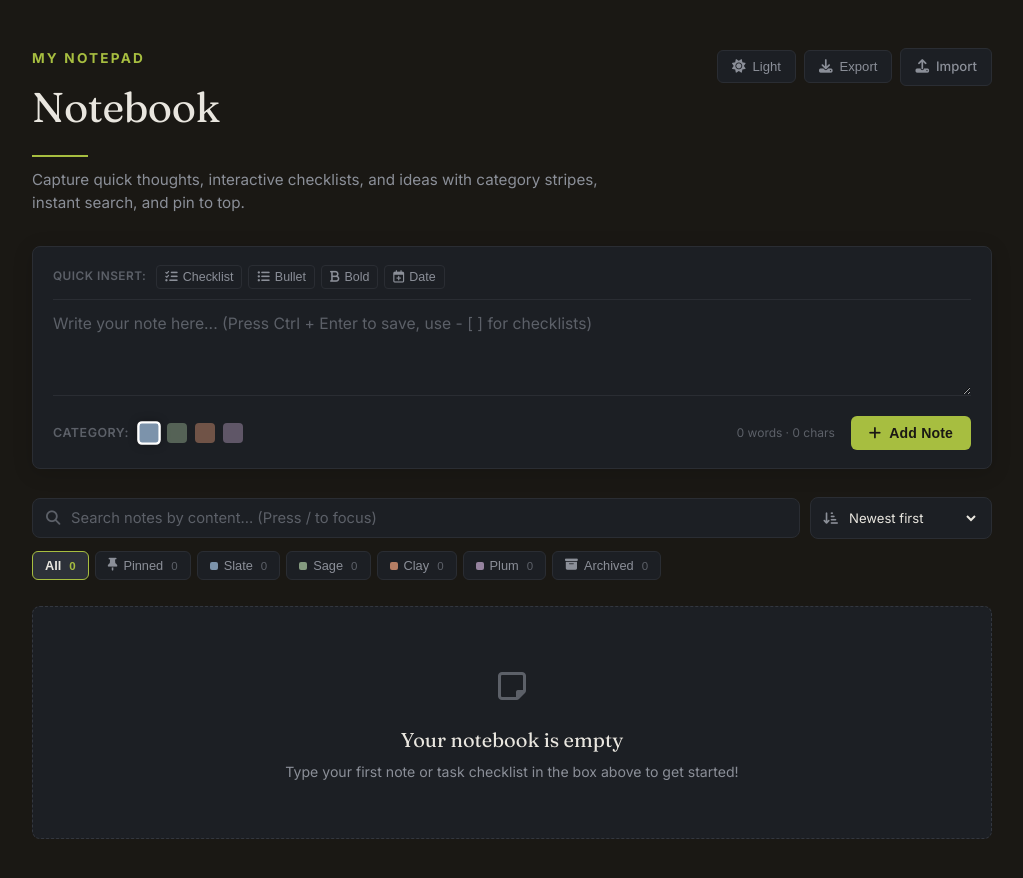
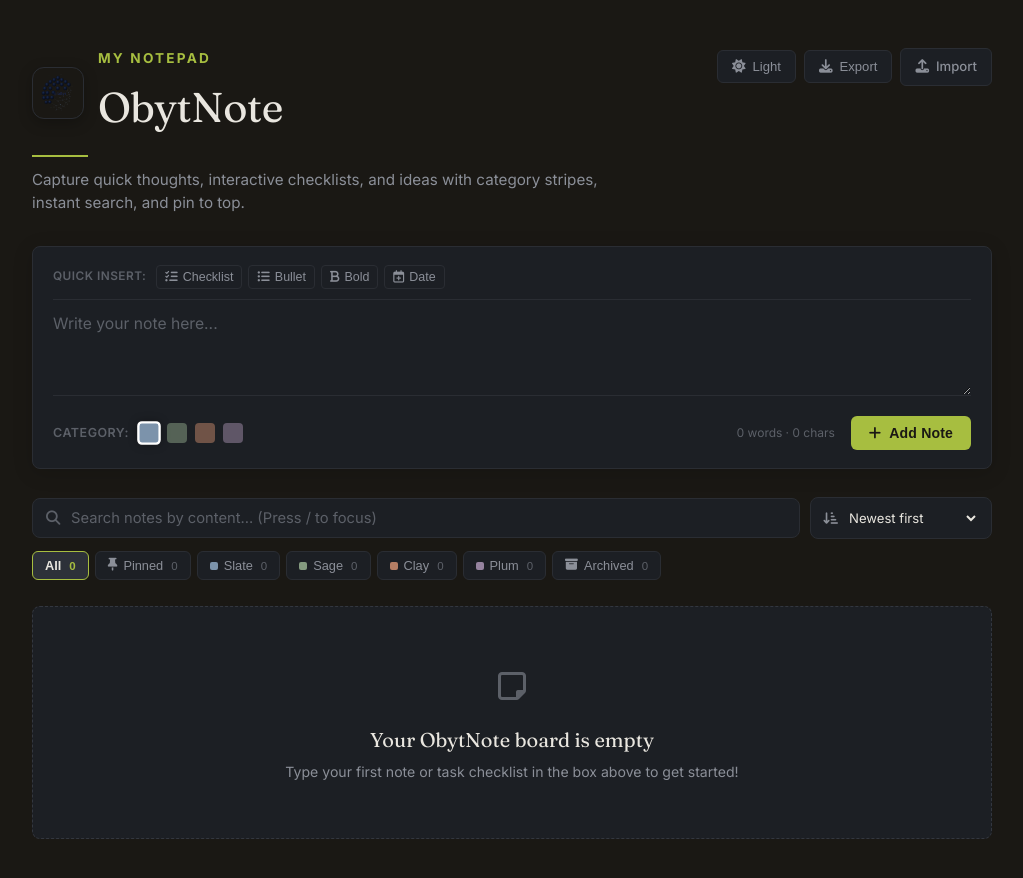
Before and after one commit to olamideolatunde079-spec/Note-App, a website: page index.html in a window 1280 px wide. Shown: the whole page, without its empty margins (128-1151 px from the left). Drawn offline with Linux system fonts and the light colour scheme.

Commit message:
feat: rebrand application to ObytNote
- Rename app to ObytNote in UI, metadata, and config
- Add branding assets and favicons
- Update build script to include new assets

```diff
--- a/index.html
+++ b/index.html
@@ -3,10 +3,15 @@
 <head>
     <meta charset="UTF-8">
     <meta name="viewport" content="width=device-width, initial-scale=1.0">
-    <title>Notebook - Sticky Notes</title>
-    <meta name="description" content="A notebook and sticky notes app for creating, editing, and organizing notes.">
-    <meta property="og:title" content="Notebook - Sticky Notes">
-    <meta property="og:description" content="A notebook and sticky notes app for creating, editing, and organizing notes.">
+    <title>ObytNote</title>
+    <meta name="description" content="ObytNote - A smart notebook and sticky notes app for capturing ideas, tasks, and notes.">
+    <meta property="og:title" content="ObytNote">
+    <meta property="og:description" content="ObytNote - A smart notebook and sticky notes app for capturing ideas, tasks, and notes.">
+    <link rel="icon" type="image/svg+xml" href="/favicon.svg">
+    <link rel="icon" type="image/png" href="/favicon.png">
+    <link rel="shortcut icon" href="/favicon.svg">
+    <link rel="apple-touch-icon" href="/favicon.png">
+    <meta property="og:image" content="/favicon.png">
     <link rel="preconnect" href="https://fonts.googleapis.com">
     <link rel="preconnect" href="https://fonts.gstatic.com" crossorigin>
     <link href="https://fonts.googleapis.com/css2?family=Fraunces:opsz,wght@9..144,400;500;600&family=Inter:wght@400;500;600;700&family=JetBrains+Mono:wght@400;500&display=swap" rel="stylesheet">
@@ -19,9 +24,12 @@
   <div class="app-container">
     <header>
       <div class="header-top">
-        <div>
-          <p class="eyebrow">My Notepad</p>
-          <h1>Notebook</h1>
+        <div class="brand-group">
+          <img src="/favicon.svg" alt="ObytNote Logo" class="brand-logo" referrerpolicy="no-referrer">
+          <div>
+            <p class="eyebrow">My Notepad</p>
+            <h1>ObytNote</h1>
+          </div>
         </div>
         <div class="header-actions">
           <button id="themeToggleBtn" class="header-btn" title="Toggle Light/Dark theme">
@@ -61,7 +69,7 @@
         </button>
       </div>
 
-      <textarea id="noteInput" placeholder="Write your note here... (Press Ctrl + Enter to save, use - [ ] for checklists)"></textarea>
+      <textarea id="noteInput" placeholder="Write your note here..."></textarea>
 
       <div class="new-note-controls">
         <div class="picker-group">
--- a/metadata.json
+++ b/metadata.json
@@ -1,6 +1,6 @@
 {
-  "name": "Notebook - Sticky Notes",
-  "description": "A notebook and sticky notes app for creating, editing, and organizing notes.",
+  "name": "ObytNote",
+  "description": "ObytNote - A smart notebook and sticky notes app for creating, editing, and organizing notes.",
   "prompt": "A notebook and sticky notes app with edit, delete, and relative timestamp features.",
   "capabilities": [
     "MAJOR_CAPABILITY_SERVER_SIDE_GEMINI_API"
--- a/package.json
+++ b/package.json
@@ -1,12 +1,12 @@
 {
-  "name": "notebook-note-app",
+  "name": "obytnote",
   "version": "1.0.0",
-  "description": "A notebook and sticky notes app for creating, editing, and organizing notes.",
+  "description": "ObytNote - A smart notebook and sticky notes app for creating, editing, and organizing notes.",
   "main": "server.js",
   "scripts": {
     "dev": "node server.js",
     "start": "node server.js",
-    "build": "node -e \"const fs = require('fs'); fs.mkdirSync('public', {recursive: true}); ['index.html','style.css','script.js'].forEach(f => { if(fs.existsSync(f)) fs.copyFileSync(f, 'public/' + f); }); console.log('Build complete');\"",
+    "build": "node -e \"const fs = require('fs'); fs.mkdirSync('public/src/assets/images', {recursive: true}); ['index.html','style.css','script.js','favicon.png','favicon.svg','logo.svg','favicon.jpg'].forEach(f => { if(fs.existsSync(f)) fs.copyFileSync(f, 'public/' + f); }); if (fs.existsSync('src/assets/images')) { fs.cpSync('src', 'public/src', {recursive: true}); } console.log('Build complete');\"",
     "lint": "node -e \"console.log('No lint errors')\""
   },
   "dependencies": {
--- a/script.js
+++ b/script.js
@@ -424,7 +424,7 @@ function renderNotes() {
         <h3 class="empty-title">
           ${activeFilter === 'archived'
             ? "No archived notes"
-            : (isFiltered ? "No matching notes found" : "Your notebook is empty")}
+            : (isFiltered ? "No matching notes found" : "Your ObytNote board is empty")}
         </h3>
         <p class="empty-subtext">
           ${activeFilter === 'archived'
@@ -597,14 +597,14 @@ function downloadSingleNote(id) {
   if (!note) return;
 
   const dateStr = new Date(note.date).toLocaleString();
-  const fileContent = `NOTEBOOK NOTE\nCategory: ${CATEGORY_NAMES[note.color] || note.color}\nDate: ${dateStr}\n----------------------------------------\n\n${note.text}\n`;
+  const fileContent = `OBYTNOTE NOTE\nCategory: ${CATEGORY_NAMES[note.color] || note.color}\nDate: ${dateStr}\n----------------------------------------\n\n${note.text}\n`;
 
   const blob = new Blob([fileContent], { type: "text/plain;charset=utf-8" });
   const url = URL.createObjectURL(blob);
   const a = document.createElement("a");
   const snippet = note.text.slice(0, 15).replace(/[^a-z0-9]/gi, "_").toLowerCase() || "note";
   a.href = url;
-  a.download = `note-${snippet}-${Date.now()}.txt`;
+  a.download = `obytnote-${snippet}-${Date.now()}.txt`;
   document.body.appendChild(a);
   a.click();
   a.remove();
@@ -745,7 +745,7 @@ function exportNotes() {
 
   const exportData = {
     exportedAt: new Date().toISOString(),
-    app: "Notebook Sticky Notes",
+    app: "ObytNote",
     count: notes.length,
     notes: notes
   };
@@ -754,7 +754,7 @@ function exportNotes() {
   const downloadAnchor = document.createElement("a");
   const dateFormatted = new Date().toISOString().slice(0, 10);
   downloadAnchor.setAttribute("href", jsonString);
-  downloadAnchor.setAttribute("download", `notebook-notes-${dateFormatted}.json`);
+  downloadAnchor.setAttribute("download", `obytnote-notes-${dateFormatted}.json`);
   document.body.appendChild(downloadAnchor);
   downloadAnchor.click();
   downloadAnchor.remove();
--- a/style.css
+++ b/style.css
@@ -77,6 +77,21 @@ header {
   align-items: flex-start;
   gap: 16px;
   flex-wrap: wrap;
+}
+
+.brand-group {
+  display: flex;
+  align-items: center;
+  gap: 14px;
+}
+
+.brand-logo {
+  width: 52px;
+  height: 52px;
+  border-radius: 12px;
+  object-fit: cover;
+  border: 1px solid var(--border-soft);
+  box-shadow: 0 4px 14px rgba(0, 0, 0, 0.25);
 }
 
 header .eyebrow {
```
Also changed, not shown: favicon.jpg (added), favicon.png (added), favicon.svg (added), logo.svg (added), public/favicon.jpg (added), public/favicon.png (added), public/favicon.svg (added), public/logo.svg (added), public/src/assets/images/obyt_favicon_1790709004891.jpg (added), public/src/assets/images/obyt_logo_png_1790710125113.jpg (added), src/assets/images/obyt_favicon_1790709004891.jpg (added), src/assets/images/obyt_logo_png_1790710125113.jpg (added).
